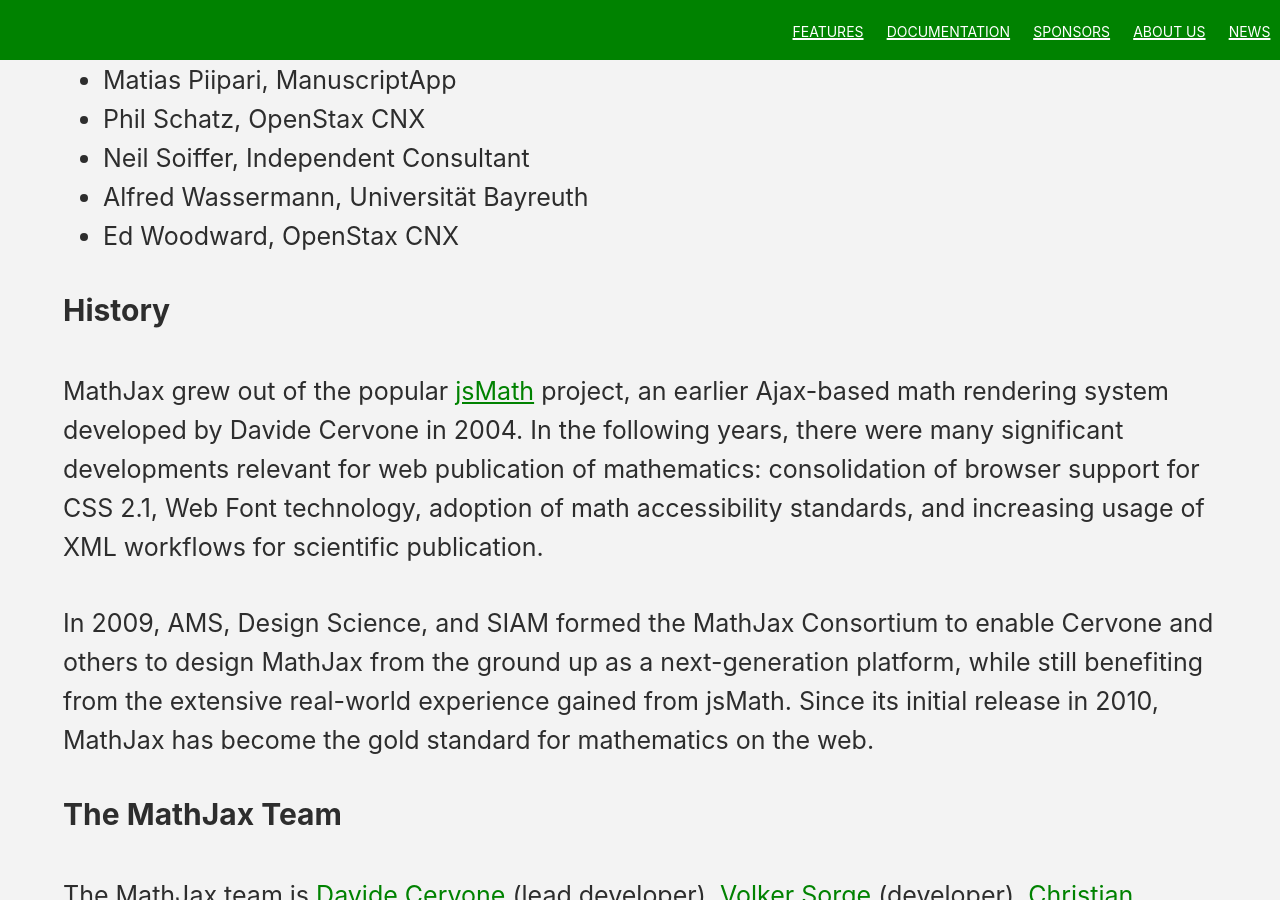
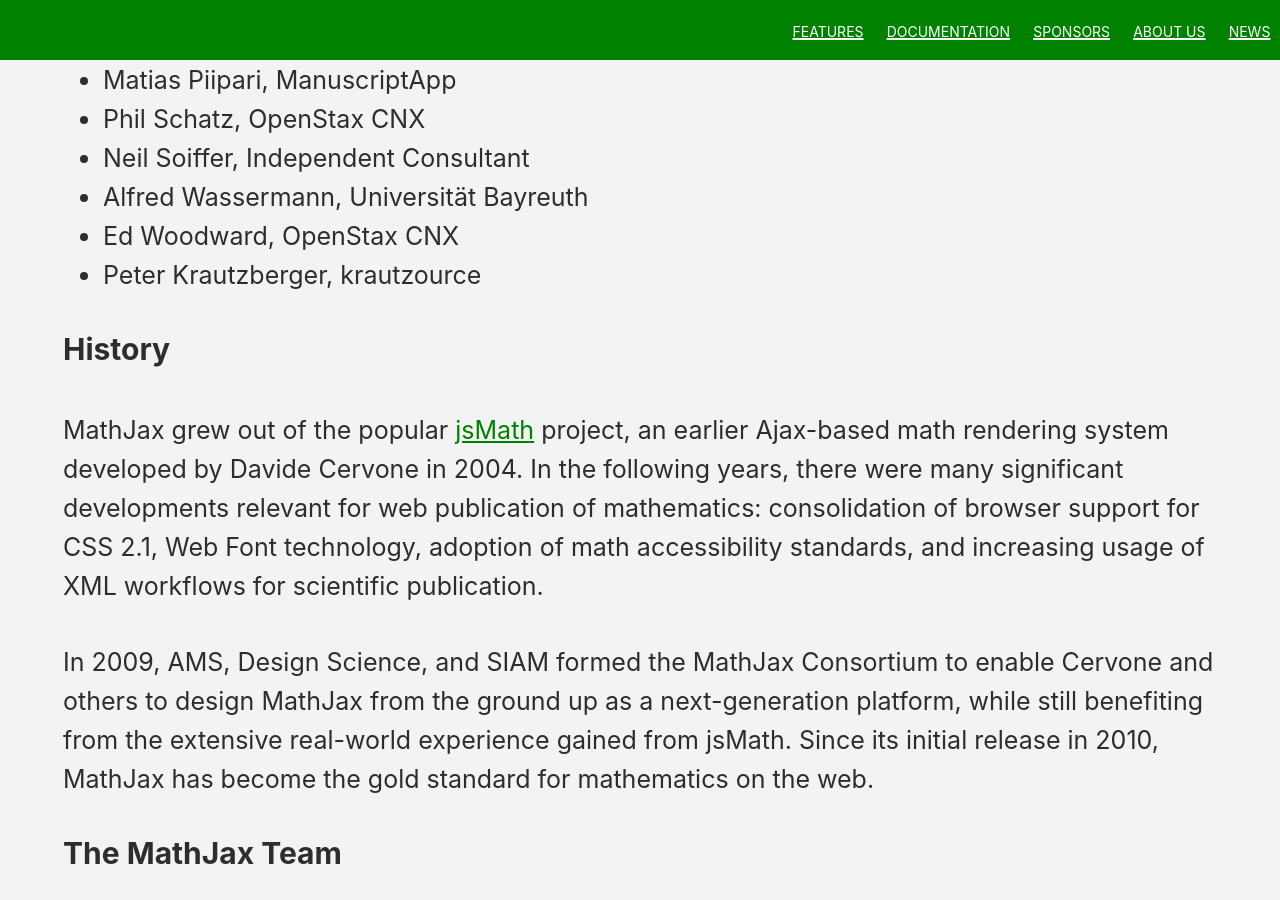
Before and after one commit to mathjax/MathJax-website, a Jekyll site: the page built from index.html, in a window 1280 px wide and 900 px high, scrolled down 7649 px. Built offline with Jekyll 4.4.1, drawn with Linux system fonts in a browser that asks for light colours; some of the changed text lies outside the part shown.

Commit message:
[frontpage] update team Resolves #79

```diff
--- a/_includes/frontpage/about.html
+++ b/_includes/frontpage/about.html
@@ -39,12 +39,13 @@
           <li>Neil Soiffer, Independent Consultant</li>
           <li>Alfred Wassermann, Universität Bayreuth</li>
           <li>Ed Woodward, OpenStax CNX</li>
+          <li>Peter Krautzberger, krautzource</li>
         </ul>
         <h3>History</h3>
         <p>
           MathJax grew out of the popular <a href="http://www.math.union.edu/~dpvc/jsMath/">jsMath</a> project, an earlier Ajax-based math rendering system developed by Davide Cervone in 2004. In the following years, there were many significant developments relevant for web publication of mathematics: consolidation of browser support for CSS 2.1, Web Font technology, adoption of math accessibility standards, and increasing usage of XML workflows for scientific publication.</p>
         <p>In 2009, AMS, Design Science, and SIAM formed the MathJax Consortium to enable Cervone and others to design MathJax from the ground up as a next-generation platform, while still benefiting from the extensive real-world experience gained from jsMath. Since its initial release in 2010, MathJax has become the gold standard for mathematics on the web.</p>
         <h3>The MathJax Team</h3>
-        <p>The MathJax team is <a href="https://github.com/dpvc">Davide Cervone</a> (lead developer), <a href="https://github.com/zorkow">Volker Sorge</a> (developer), <a href="https://github.com/christianp">Christian Lawson-Perfect</a> (contributor), and <a href="https://github.com/pkra">Peter Krautzberger</a> (manager) with support by the staff at AMS and SIAM.</p>
+        <p>The MathJax team is <a href="https://github.com/dpvc">Davide Cervone</a> and <a href="https://github.com/zorkow">Volker Sorge</a> with support by the staff at AMS and SIAM. Regular contributors include <a href="https://github.com/christianp">Christian Lawson-Perfect</a> and <a href="https://github.com/pkra">Peter Krautzberger</a>.</p>
   </div>
 </section>
```
